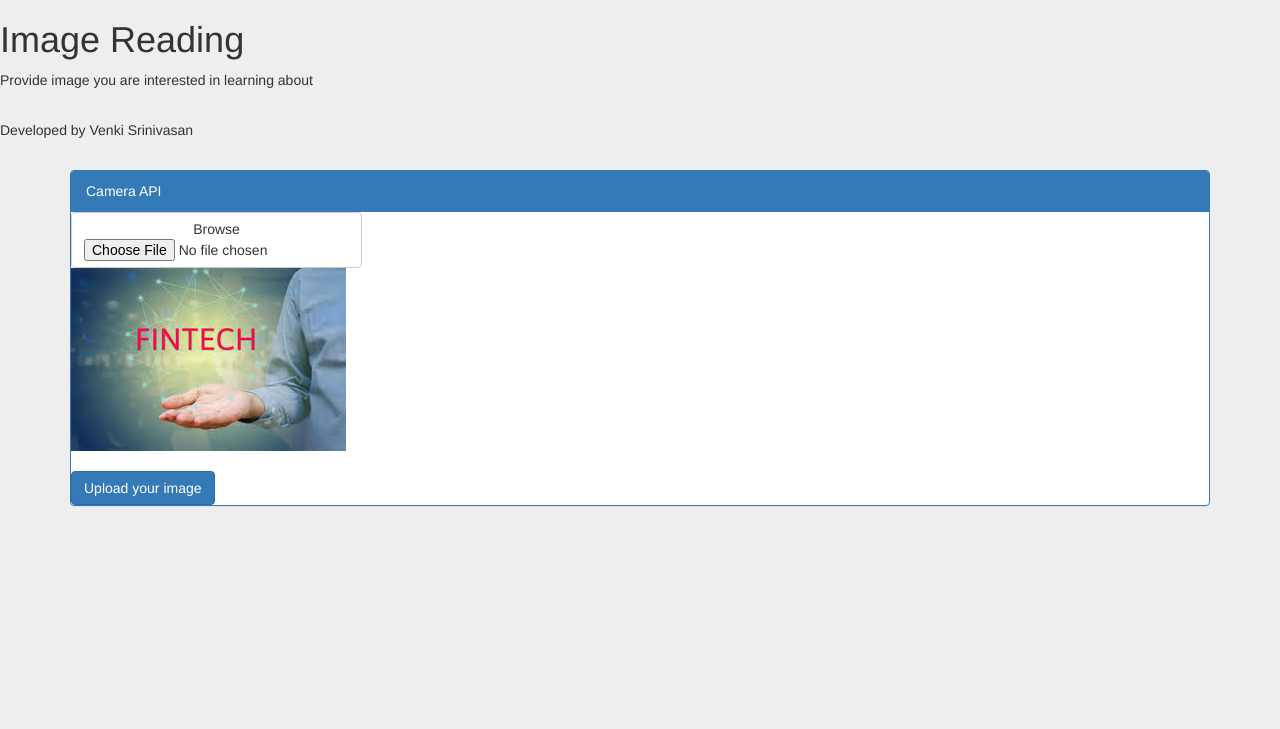
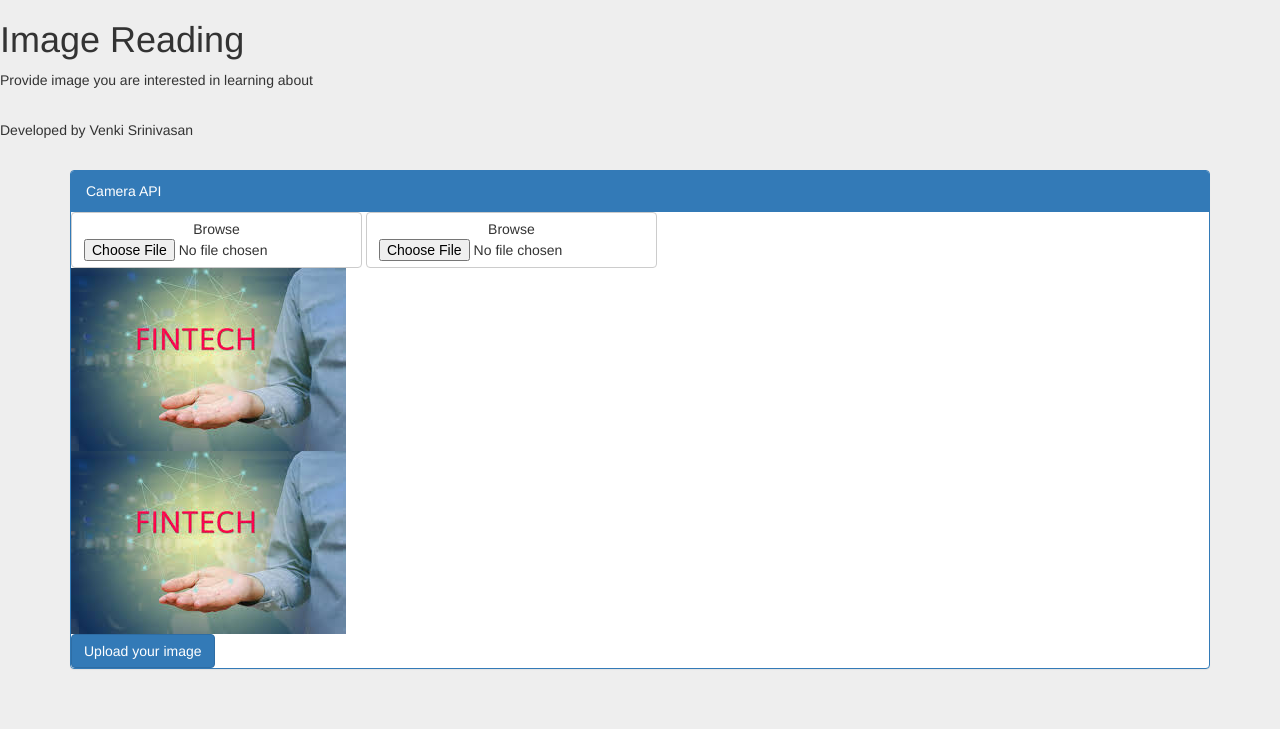
Before and after one commit to DLtech456/DocumentChk, a Flask app: page / in a window 1280 px wide. Shown: the part 92-821 px from the top of the page. Before the commit the page ends 598 px from the top, so only its background shows below. Run offline with Flask 2, Linux system fonts and the light colour scheme; some libraries are stand-ins or nearby versions.

Commit message:
update to javascript

```diff
--- a/src/static/js/signup.js
+++ b/src/static/js/signup.js
@@ -3,12 +3,17 @@ function readURL(input) {
             var reader = new FileReader();
 
             reader.onload = function (e) {
-                $('#blah')
+                $('#front')
                     .attr('src', e.target.result)
                     .width(150)
                     .height(200);
             };
-
+            reader.onload = function (e) {
+                $('#back')
+                    .attr('src', e.target.result)
+                    .width(150)
+                    .height(200);
+            };
             reader.readAsDataURL(input.files[0]);
 
         }
--- a/src/templates/homepg.html
+++ b/src/templates/homepg.html
@@ -26,10 +26,14 @@
     <span class="btn btn-default btn-file">
         Browse <input type="file" name="image" id="imgInp" onchange="readURL(this);" />
       </span>
+    <span class="btn btn-default btn-file">
+        Browse <input type="file" name="image" id="imgInp" onchange="readURL(this);" />
+      </span>
     <!--<input type='file' onchange="readURL(this);" /> -->
     <br>
-      <img id="blah" src="static/uploads/Fintech.jpeg" alt="your image" />
+      <img id="front" src="static/uploads/Fintech.jpeg" alt="your image" />
       <br>
+      <img id="back" src="static/uploads/Fintech.jpeg" alt="your image" />
       <br>
     <input type="submit" value="Upload your image" class="btn btn-primary">
 
--- a/src/templates/index.html
+++ b/src/templates/index.html
@@ -17,7 +17,7 @@
 <br>
 <form action="/upload" method="post" enctype="multipart/form-data" >
     <label class="btn btn-default btn-file">
-        Browse <input <input type="file" name="image" style="display: none;">
+        Browse <input type="file" name="image" style="display: none;">
     </label>
     <input type="submit" value="Submit your image" class="btn btn-primary">
 </form>
```
